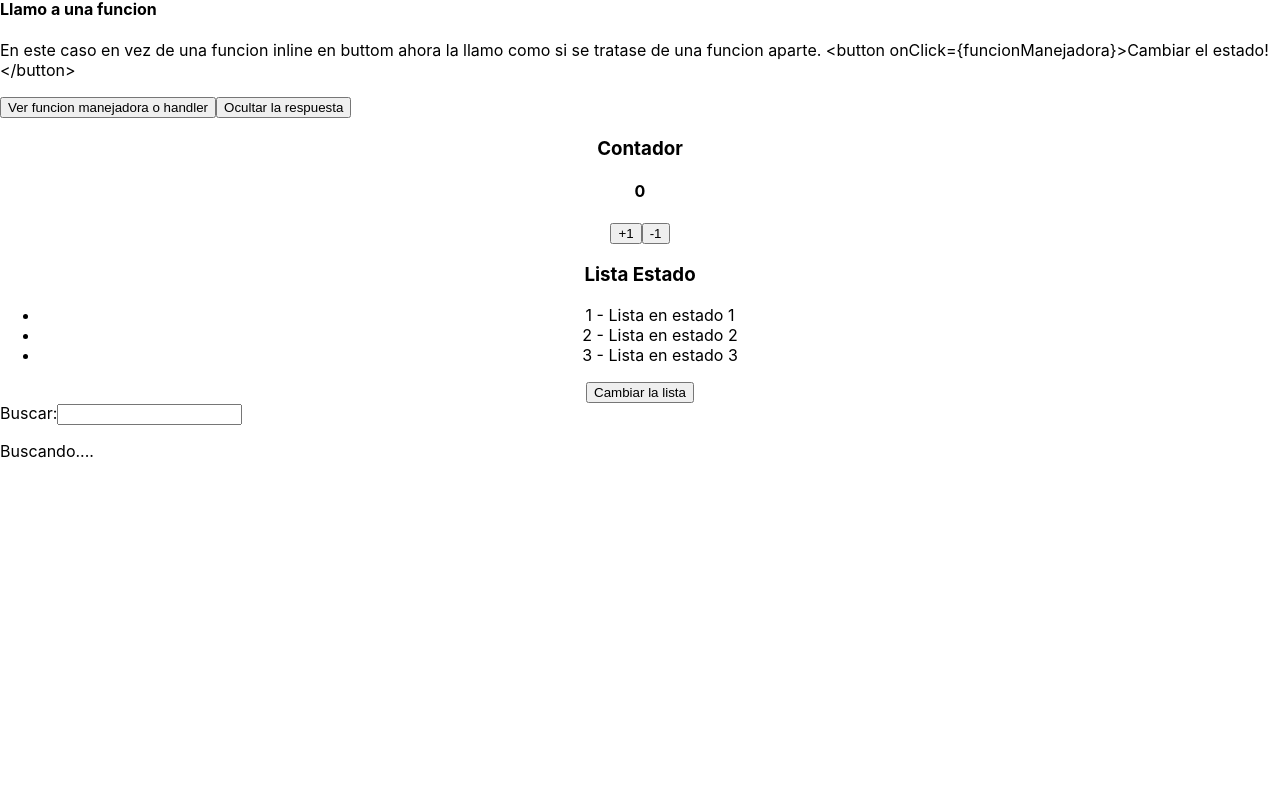
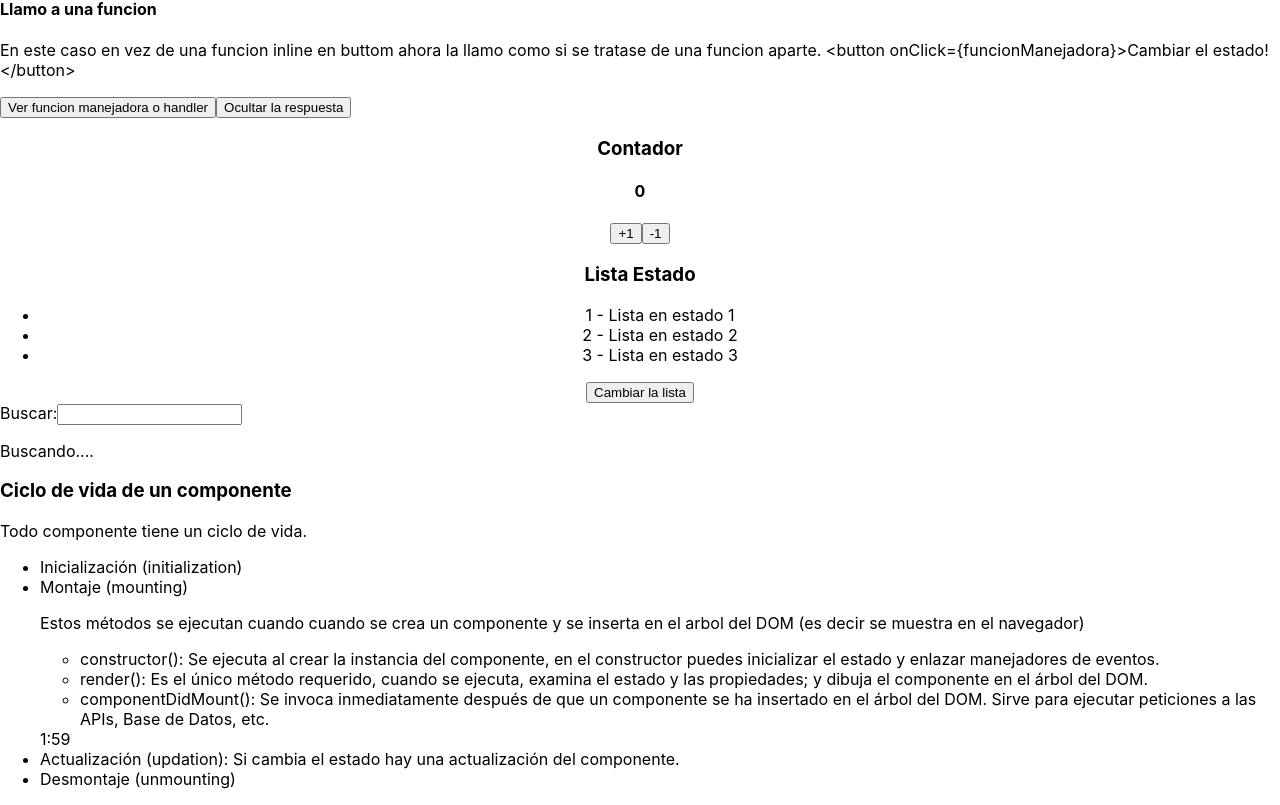
Before and after one commit to patricioprietogaray/numen2023, a React (Create React App) app: page / in a window 1280 px wide. Shown: the part 3692-4497 px from the top of the page. Before the commit the page ends 4169 px from the top, so only its background shows below. Built offline with nearby package versions, Linux system fonts and the light colour scheme.

Commit message:
ciclo de vida 01

```diff
--- a/src/App.js
+++ b/src/App.js
@@ -4,6 +4,7 @@ import Pregunta from './componentes/Pregunta';
 import Contador from './componentes/Contador';
 import Planetas from './componentes/planetas';
 import Buscador from './componentes/buscador';
+import CicloVida from './componentes/cicloVida';
 
 function App() {
 
@@ -255,6 +256,7 @@ function App() {
       <Contador />
       {/* <Planetas /> */}
       <Buscador />
+      <CicloVida />
 
 
 
--- /dev/null
+++ b/src/componentes/cicloVida.js
@@ -0,0 +1,22 @@
+import React from 'react';
+import CicloVidaMontaje from './cicloVidaMontaje';
+
+const CicloVida = () => {
+    return (
+        <div>
+            <h3>Ciclo de vida de un componente</h3>
+            <p>Todo componente tiene un ciclo de vida.</p>
+            <ul>
+                <li>Inicialización (initialization)</li>
+                <li>Montaje (mounting)
+                    <CicloVidaMontaje />
+                </li>
+                <li>Actualización (updation): Si cambia el estado hay una actualización del componente.</li>
+                <li>Desmontaje (unmounting)</li>
+            </ul>
+
+        </div>
+    );
+}
+
+export default CicloVida;
--- /dev/null
+++ b/src/componentes/cicloVidaMontaje.js
@@ -0,0 +1,25 @@
+import React from 'react';
+
+const CicloVidaMontaje = () => {
+    return (
+        <>
+            <p>Estos métodos se ejecutan cuando cuando se crea un componente y se inserta
+               en el arbol del DOM (es decir se muestra en el navegador)
+            </p>
+            <ul>
+                <li>constructor(): Se ejecuta al crear la instancia del componente,
+                    en el constructor puedes inicializar el estado y
+                    enlazar manejadores de eventos.</li>
+                <li>render(): Es el único método requerido, cuando se ejecuta,
+                    examina el estado y las propiedades; y dibuja el componente
+                    en el árbol del DOM.</li>
+                <li>componentDidMount(): Se invoca inmediatamente después de
+                    que un componente se ha insertado en el árbol del DOM.
+                    Sirve para ejecutar peticiones a las APIs, Base de Datos, etc.</li>
+            </ul>
+            {'1:59'}
+        </>
+    );
+}
+
+export default CicloVidaMontaje;
```
